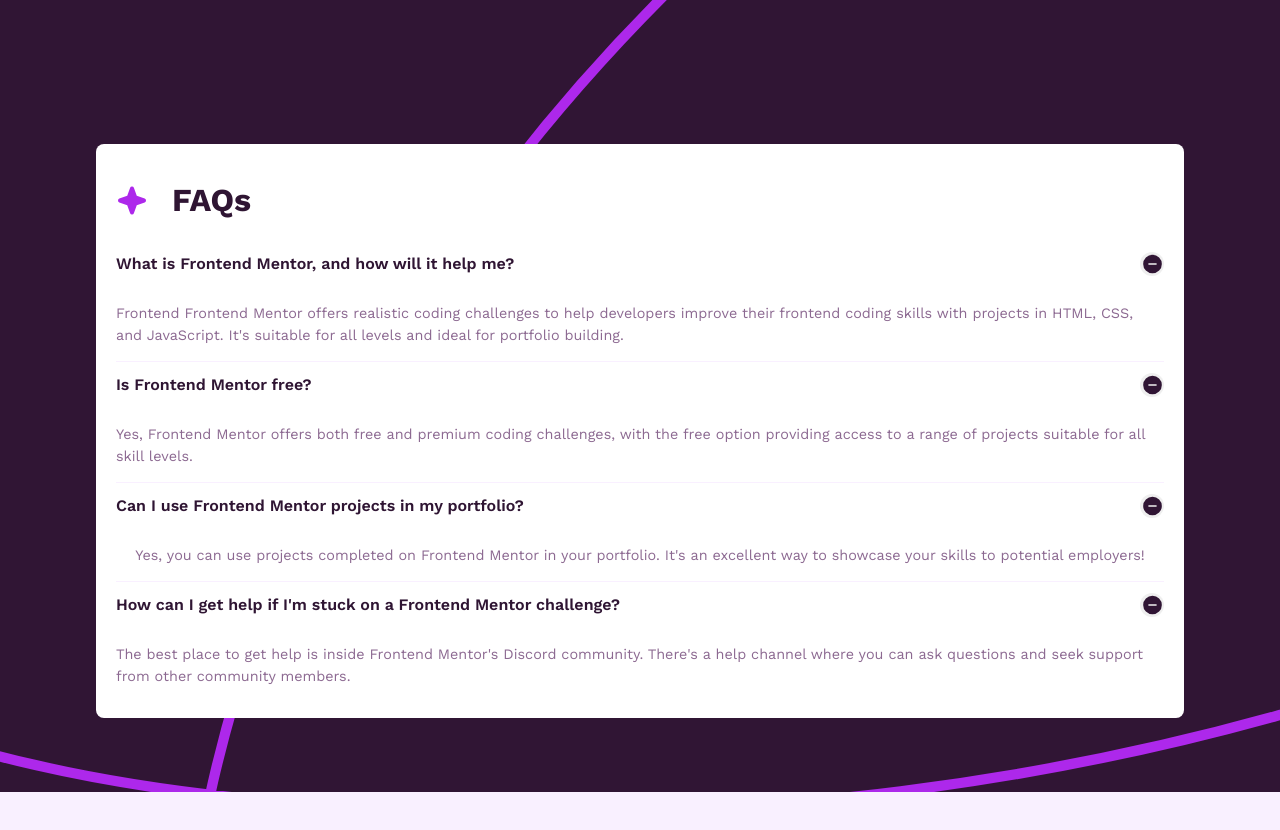
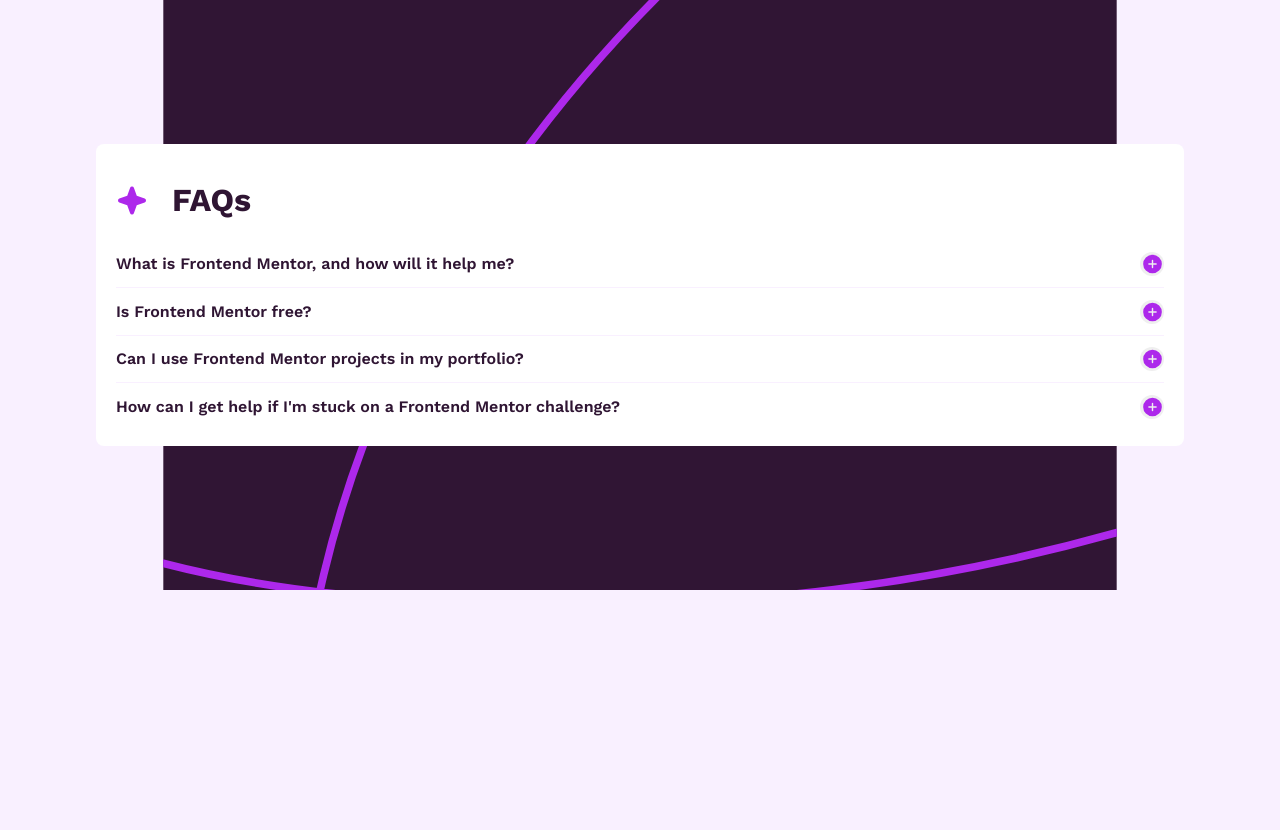
Before and after one commit to LesleyWesley/react-accordion-faq, a React (Vite) app: page / in a window 1280 px wide. Shown: the top 830 px of the page. After the commit the page ends 800 px from the top, so only its background shows below. Built offline with nearby package versions, Linux system fonts and the light colour scheme.

Commit message:
Initialized state in each question and added open/close functionality

```diff
--- a/src/App.css
+++ b/src/App.css
@@ -76,7 +76,7 @@ button {
   aspect-ratio: 1;
   border-radius: 50%;
   border: none;
-  background-image: url("../src/assets/icon-minus.svg");
+  /*background-image: url("../src/assets/icon-minus.svg");*/
   background-size: contain;
   background-position: center;
   background-repeat: no-repeat;
--- a/src/App.jsx
+++ b/src/App.jsx
@@ -8,6 +8,7 @@ import QuestionSection from "./components/QuestionSection.jsx"
 
 
 function App() {
+
 
   const questionArray = data.map(singleQuestion => {
     return (
--- a/src/components/QuestionSection.jsx
+++ b/src/components/QuestionSection.jsx
@@ -2,17 +2,27 @@ import React from "react"
 
 function QuestionSection(props) {
 
-  console.log(props)
+  const [open, setOpen] = React.useState(false)
+
+  const styles = {
+    backgroundImage: open ? `url("../src/assets/icon-minus.svg")` : `url("../src/assets/icon-plus.svg")`
+  }
+
+  function toggle() {
+    setOpen(prevOpen => !prevOpen)
+  }
 
   return (
     <div className="single-question">
         <div className="question-heading">
             <h2>{props.question.question}</h2>
-            <button type="button"></button>
+            <button type="button" onClick={toggle} style={styles}></button>
         </div>
-        <p className="answer">
-          {props.question.answer}
-        </p>
+        {open &&
+          <p className="answer">
+            {props.question.answer}
+          </p>
+        }
     </div>
   )
 }
```
